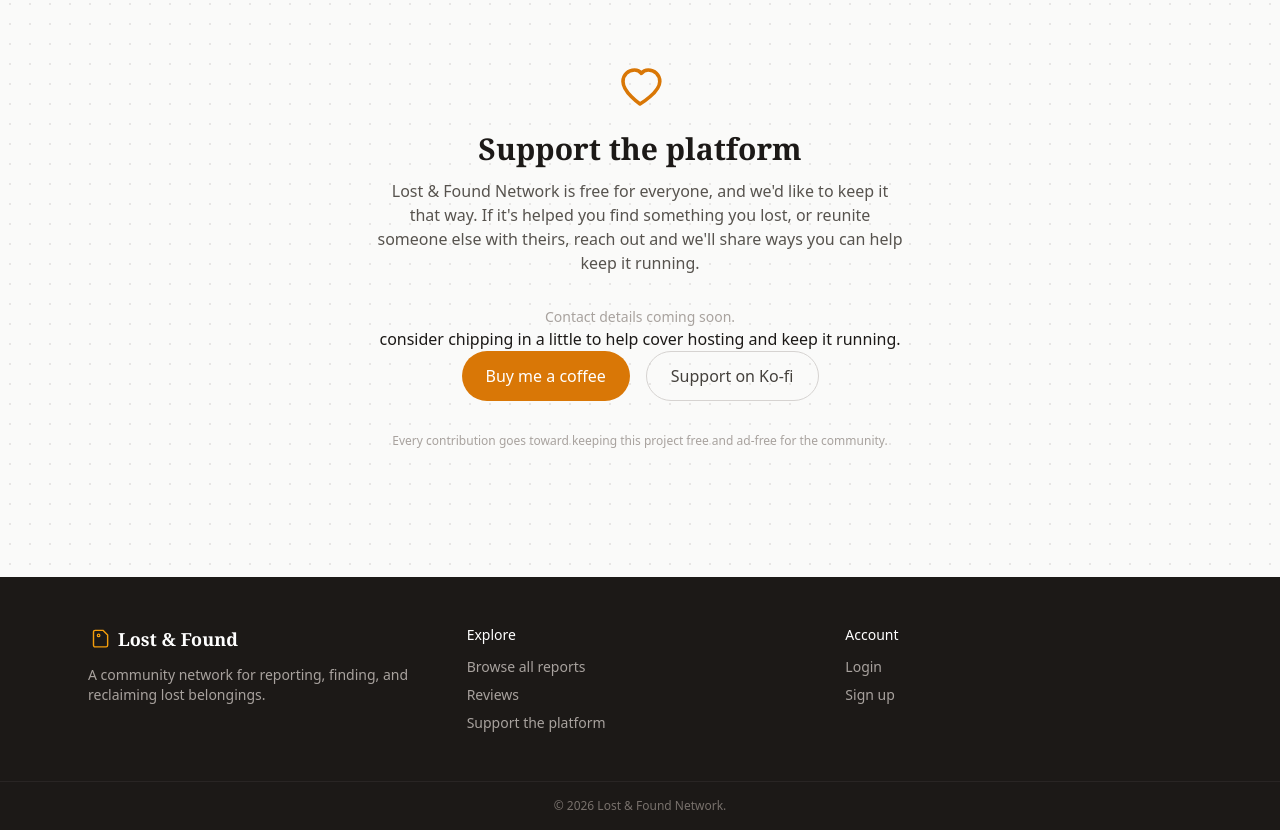
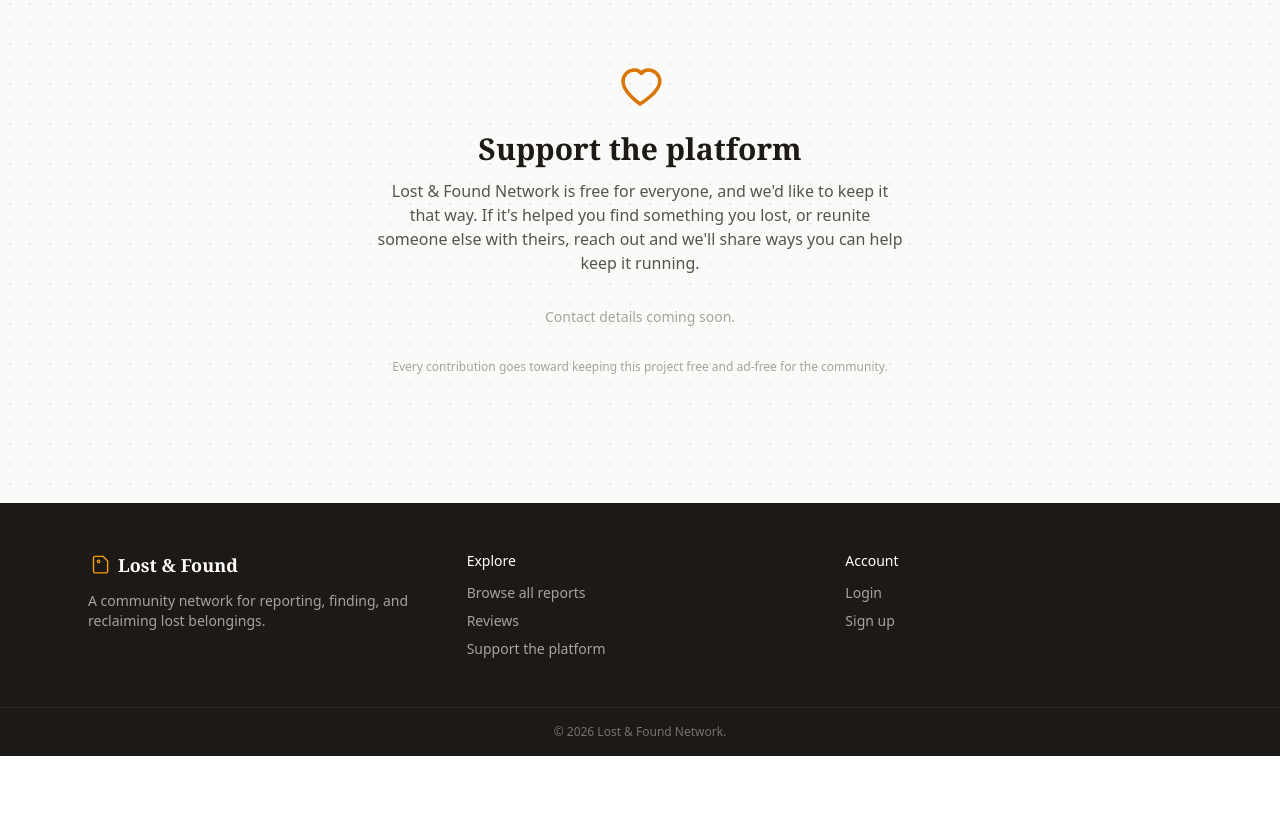
Before and after one commit to raheelhassangit/Lost_Found_Network, a Django app: page /support/ in a window 1280 px wide. Shown: the part 66-896 px from the top of the page. After the commit the page ends 822 px from the top, so only its background shows below. Run offline with Django 5.2, Linux system fonts and the light colour scheme; some libraries are stand-ins or nearby versions.

Commit message:
resolving support page

```diff
--- a/core/templates/core/support.html
+++ b/core/templates/core/support.html
@@ -3,8 +3,6 @@
 {% block content %}
 <div class="max-w-xl mx-auto px-4 sm:px-6 py-16 text-center">
     <svg width="48" height="48" viewBox="0 0 24 24" fill="none" class="mx-auto mb-5">
-        <path d="M12 21C12 21 4 14.5 4 9.5C4 5.9 6.9 3 10.5 3C11.9 3 13.2 3.5 14 4.5C14.8 3.5 16.1 3 17.5 3C21.1 3 24 5.9 24 9.5"
-              stroke="#D97706" stroke-width="0" fill="none"/>
         <path d="M12 20.5C12 20.5 3.5 14.6 3.5 9.2C3.5 5.9 6.1 3.5 9.3 3.5C10.6 3.5 11.9 4.1 12.7 5.2C13.5 4.1 14.8 3.5 16.1 3.5C19.3 3.5 21.9 5.9 21.9 9.2C21.9 14.6 12 20.5 12 20.5Z"
               stroke="#D97706" stroke-width="1.8" stroke-linejoin="round"/>
     </svg>
@@ -26,19 +24,6 @@
     {% else %}
     <p class="text-stone-400 text-sm">Contact details coming soon.</p>
     {% endif %}
-        consider chipping in a little to help cover hosting and keep it running.
-    </p>
-
-    <div class="flex flex-col sm:flex-row gap-4 justify-center">
-        <a href="https://www.buymeacoffee.com/yourusername" target="_blank" rel="noopener noreferrer"
-           class="inline-flex items-center justify-center gap-2 bg-amber-600 hover:bg-amber-700 text-white px-6 py-3 rounded-full font-medium transition">
-            Buy me a coffee
-        </a>
-        <a href="https://ko-fi.com/yourusername" target="_blank" rel="noopener noreferrer"
-           class="inline-flex items-center justify-center gap-2 border border-stone-300 hover:bg-stone-100 text-stone-700 px-6 py-3 rounded-full font-medium transition">
-            Support on Ko-fi
-        </a>
-    </div>
 
     <p class="text-xs text-stone-400 mt-8">
         Every contribution goes toward keeping this project free and ad-free for the community.
```
